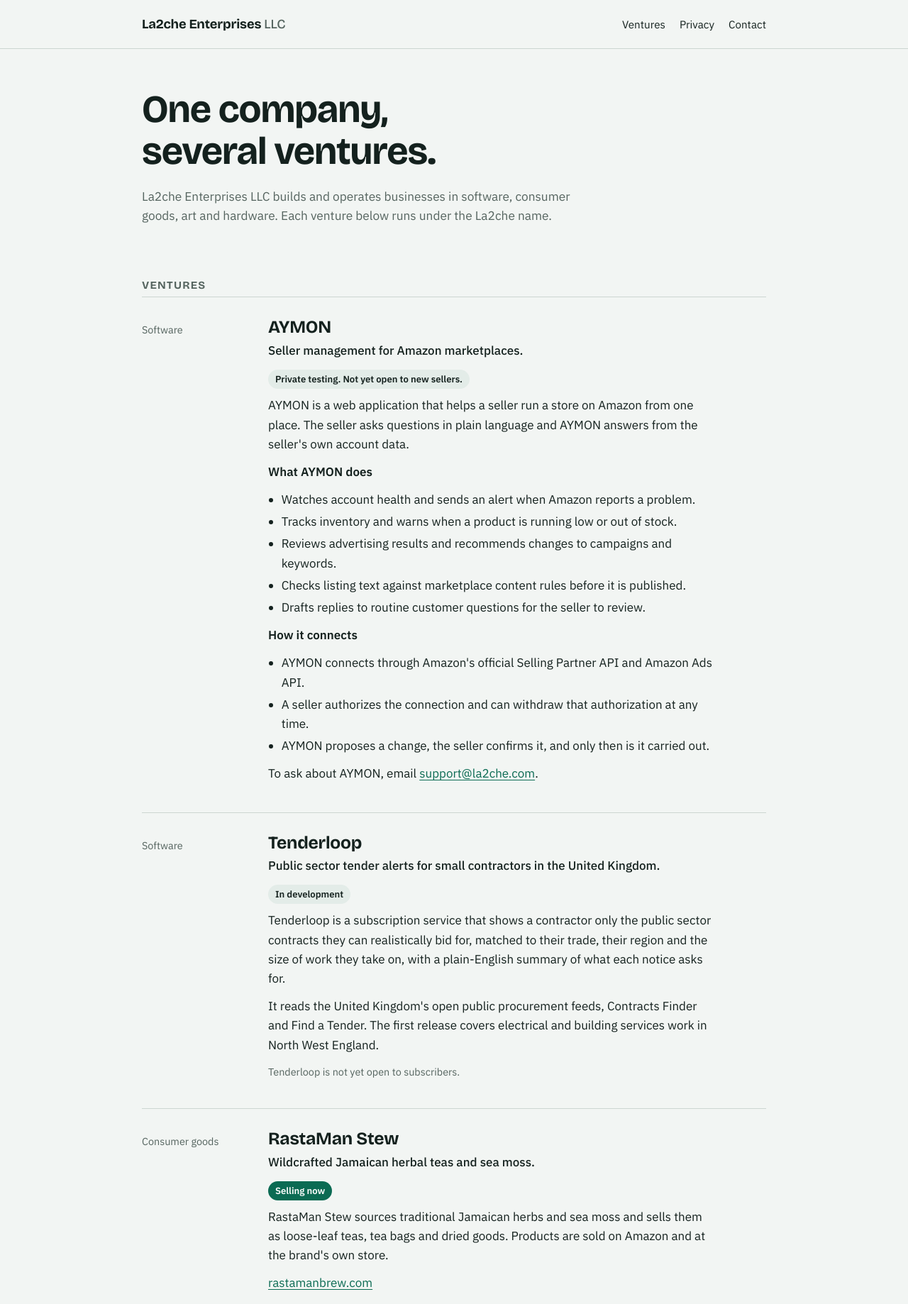
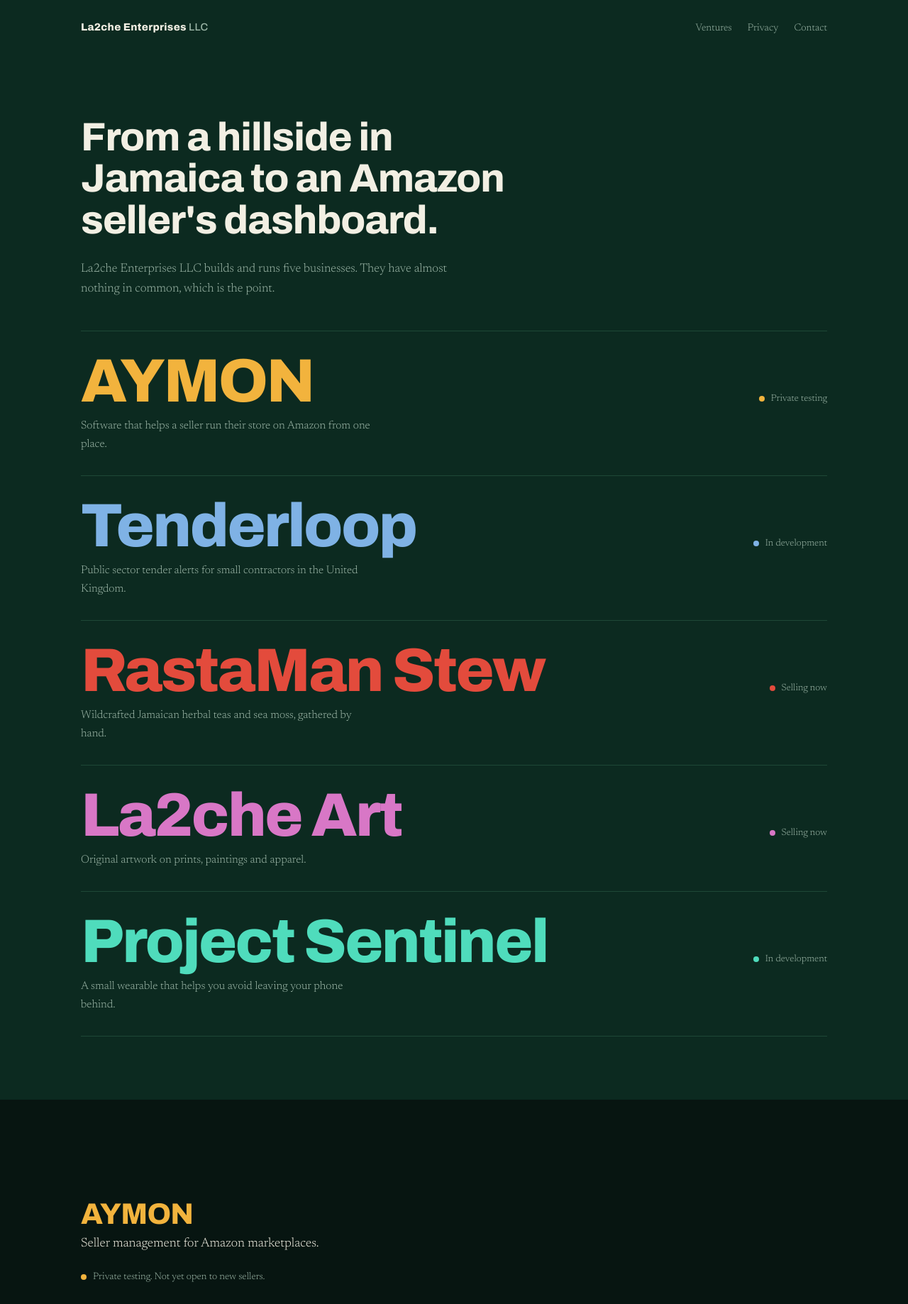
Before and after one commit to Vla2che/la2che-site, a plain HTML site: page index.html in a window 1280 px wide. Shown: the top 1838 px of the page at 71% size. Drawn offline with nearby package versions, Linux system fonts and the light colour scheme.

Commit message:
Redesign: chromatic index, one colour per venture
Deep bottle-green base with five jewel accents, one per venture, and
colour used nowhere else. Archivo at expanded width for venture names,
Newsreader serif for body. The venture list is both the hero and the
navigation; one arrival animation on load, nothing else moves.
Adds the la2cheart.com link. Privacy policy unchanged and complete.

Co-Authored-By: Claude Opus 5 <noreply@anthropic.com>
Claude-Session: https://claude.ai/code/session_015moXXdPYkGNG9kpbB9QvnC

```diff
--- a/index.html
+++ b/index.html
@@ -4,155 +4,225 @@
 <meta charset="utf-8">
 <meta name="viewport" content="width=device-width, initial-scale=1">
 <title>La2che Enterprises</title>
-<meta name="description" content="La2che Enterprises LLC builds and operates ventures in software, consumer goods, art and hardware.">
+<meta name="description" content="La2che Enterprises LLC builds and operates five businesses: herbal goods gathered in Jamaica, software for Amazon sellers and UK contractors, original artwork, and a hardware device in development.">
+<meta name="theme-color" content="#0C2A20">
 <link rel="preconnect" href="https://fonts.googleapis.com">
 <link rel="preconnect" href="https://fonts.gstatic.com" crossorigin>
-<link href="https://fonts.googleapis.com/css2?family=Bricolage+Grotesque:opsz,wght@12..96,500;12..96,700&family=IBM+Plex+Sans:wght@400;500;600&display=swap" rel="stylesheet">
+<link href="https://fonts.googleapis.com/css2?family=Archivo:wdth,wght@62..125,400..900&family=Newsreader:ital,opsz,wght@0,6..72,300..600;1,6..72,300..400&display=swap" rel="stylesheet">
 <style>
-/* Layout idea: a left-aligned company register. Each venture is a ledger row:
-   category in a narrow left column, name and description on the right. */
-:root {
-  --paper: #F2F5F3;
-  --surface: #FFFFFF;
-  --ink: #14211E;
-  --muted: #55645F;
-  --line: #CCD6D1;
-  --accent: #0B6B53;
-  --accent-ink: #FFFFFF;
-  --chip: #E3ECE8;
-  --font-display: "Bricolage Grotesque", "Trebuchet MS", "Segoe UI", sans-serif;
-  --font-body: "IBM Plex Sans", "Segoe UI", Helvetica, Arial, sans-serif;
-  color-scheme: light;
+/* La2che Enterprises — the chromatic index.
+   One company, five ventures that look nothing like each other.
+   Each venture owns a colour; colour appears nowhere else. */
+
+:root{
+  --base:#0C2A20;      /* deep bottle green, the page */
+  --ink:#071511;       /* deepest, for the quiet sections */
+  --raise:#113A2B;     /* a lifted plane */
+  --bone:#F2EFE3;      /* warm off-white, never pure white */
+  --dim:#9DB7A8;
+  --rule:#1E4836;
+
+  --aymon:#F2B33D;
+  --tender:#7FB2E5;
+  --stew:#E34B3C;
+  --art:#D877C6;
+  --sentinel:#4FDCBC;
+
+  --display:"Archivo","Helvetica Neue",Arial,sans-serif;
+  --body:"Newsreader",Georgia,"Times New Roman",serif;
+
+  --gutter:clamp(20px,5vw,64px);
+  --measure:62ch;
+  color-scheme:dark;
 }
-@media (prefers-color-scheme: dark) {
-  :root:not([data-theme="light"]) {
-    --paper: #0F1715;
-    --surface: #17211E;
-    --ink: #E9EFEC;
-    --muted: #9DACA6;
-    --line: #2C3A36;
-    --accent: #55C9A6;
-    --accent-ink: #0B1513;
-    --chip: #1F2C28;
-    color-scheme: dark;
+
+*{box-sizing:border-box}
+html{scroll-behavior:smooth}
+body{
+  margin:0;
+  background:var(--base);
+  color:var(--bone);
+  font-family:var(--body);
+  font-size:clamp(17px,1.05vw + 14px,20px);
+  font-weight:300;
+  line-height:1.65;
+  -webkit-font-smoothing:antialiased;
 }
+.wrap{max-width:1180px;margin:0 auto;padding-inline:var(--gutter)}
+.narrow{max-width:var(--measure)}
+
+a{color:inherit}
+a:focus-visible,summary:focus-visible{
+  outline:2px solid var(--bone);outline-offset:4px;border-radius:2px;
 }
-:root[data-theme="dark"] {
-  --paper: #0F1715;
-  --surface: #17211E;
-  --ink: #E9EFEC;
-  --muted: #9DACA6;
-  --line: #2C3A36;
-  --accent: #55C9A6;
-  --accent-ink: #0B1513;
-  --chip: #1F2C28;
-  color-scheme: dark;
+
+/* ---------- masthead ---------- */
+.masthead{padding:26px 0 0}
+.masthead .wrap{display:flex;flex-wrap:wrap;gap:12px 28px;align-items:baseline;justify-content:space-between}
+.wordmark{
+  font-family:var(--display);font-variation-settings:"wdth" 112,"wght" 800;
+  font-size:.92rem;letter-spacing:.02em;text-decoration:none;
 }
-* { box-sizing: border-box; }
-html { scroll-behavior: smooth; }
-@media (prefers-reduced-motion: reduce) { html { scroll-behavior: auto; } }
-body {
-  margin: 0;
-  background: var(--paper);
-  color: var(--ink);
-  font-family: var(--font-body);
-  font-size: 17px;
-  line-height: 1.6;
+.wordmark em{font-style:normal;color:var(--dim);font-variation-settings:"wdth" 100,"wght" 500}
+.masthead nav{display:flex;gap:22px;font-size:.88rem}
+.masthead nav a{color:var(--dim);text-decoration:none;padding:2px 0;border-bottom:1px solid transparent}
+.masthead nav a:hover{color:var(--bone);border-bottom-color:var(--rule)}
+
+/* ---------- opening ---------- */
+.opening{padding:clamp(48px,9vw,110px) 0 clamp(24px,4vw,44px)}
+.opening h1{
+  font-family:var(--display);
+  font-variation-settings:"wdth" 92,"wght" 760;
+  font-size:clamp(2rem,4.6vw,3.5rem);
+  line-height:1.04;letter-spacing:-.018em;
+  margin:0 0 26px;max-width:19ch;text-wrap:balance;
 }
-a { color: var(--accent); text-underline-offset: 3px; }
-a:focus-visible { outline: 2px solid var(--accent); outline-offset: 3px; border-radius: 2px; }
-.wrap { max-width: 920px; margin: 0 auto; padding: 0 20px; }
+.opening p{margin:0;max-width:54ch;color:var(--dim);font-size:1.06rem}
 
-header.site {
-  border-bottom: 1px solid var(--line);
+/* ---------- the index ---------- */
+.index{padding-bottom:clamp(40px,7vw,90px)}
+.index ol{list-style:none;margin:0;padding:0;border-top:1px solid var(--rule)}
+.index li{border-bottom:1px solid var(--rule)}
+
+.entry{
+  --hue:var(--bone);
+  display:grid;
+  grid-template-columns:1fr auto;
+  align-items:baseline;
+  gap:4px 28px;
+  padding:clamp(18px,2.6vw,30px) 0;
+  text-decoration:none;
+  transition:padding-inline .35s cubic-bezier(.2,.7,.3,1),background-color .35s;
 }
-header.site .wrap {
-  display: flex; flex-wrap: wrap; gap: 8px 24px;
-  align-items: baseline; justify-content: space-between;
-  padding-top: 18px; padding-bottom: 18px;
+.entry .name{
+  grid-column:1;
+  font-family:var(--display);
+  font-variation-settings:"wdth" 118,"wght" 820;
+  font-size:clamp(2.1rem,7.6vw,5.4rem);
+  line-height:.94;letter-spacing:-.03em;
+  color:var(--hue);
+  transition:font-variation-settings .35s cubic-bezier(.2,.7,.3,1);
 }
-.mark {
-  font-family: var(--font-display); font-weight: 700; font-size: 1.15rem;
-  letter-spacing: -0.01em; color: var(--ink); text-decoration: none;
+.entry .state{
+  grid-column:2;
+  font-size:.84rem;color:var(--dim);white-space:nowrap;
+  display:flex;align-items:center;gap:9px;
 }
-.mark span { color: var(--muted); font-weight: 500; }
-nav { display: flex; flex-wrap: wrap; gap: 4px 20px; font-size: 0.95rem; }
-nav a { color: var(--ink); text-decoration: none; padding: 4px 0; }
-nav a:hover { color: var(--accent); }
+.entry .state::before{
+  content:"";width:8px;height:8px;border-radius:50%;
+  background:var(--hue);flex:none;
+}
+.entry .blurb{
+  grid-column:1 / -1;
+  margin:6px 0 0;color:var(--dim);max-width:46ch;font-size:.98rem;
+}
+.entry:hover,.entry:focus-visible{
+  background:color-mix(in srgb,var(--hue) 9%,transparent);
+  padding-inline:clamp(10px,1.6vw,22px);
+}
+.entry:hover .name,.entry:focus-visible .name{font-variation-settings:"wdth" 125,"wght" 880}
+.entry:hover .blurb,.entry:focus-visible .blurb{color:var(--bone)}
 
-.intro { padding: 56px 0 44px; }
-.intro h1 {
-  font-family: var(--font-display); font-weight: 700;
-  font-size: clamp(2rem, 6.5vw, 3.4rem); line-height: 1.08;
-  letter-spacing: -0.02em; margin: 0 0 20px; max-width: 16ch;
-  text-wrap: balance;
+#e-aymon{--hue:var(--aymon)}
+#e-tenderloop{--hue:var(--tender)}
+#e-stew{--hue:var(--stew)}
+#e-art{--hue:var(--art)}
+#e-sentinel{--hue:var(--sentinel)}
+
+/* one orchestrated arrival, and only this */
+@media (prefers-reduced-motion:no-preference){
+  .index li{opacity:0;transform:translateY(14px);animation:rise .7s cubic-bezier(.2,.7,.3,1) forwards}
+  .index li:nth-child(1){animation-delay:.10s}
+  .index li:nth-child(2){animation-delay:.17s}
+  .index li:nth-child(3){animation-delay:.24s}
+  .index li:nth-child(4){animation-delay:.31s}
+  .index li:nth-child(5){animation-delay:.38s}
 }
-.intro p { max-width: 60ch; margin: 0; color: var(--muted); font-size: 1.08rem; }
+@keyframes rise{to{opacity:1;transform:none}}
 
-h2 {
-  font-family: var(--font-display); font-weight: 700;
-  font-size: 0.95rem; letter-spacing: 0.08em; text-transform: uppercase;
-  color: var(--muted); margin: 0 0 4px;
+/* ---------- venture detail ---------- */
+.ventures{background:var(--ink);padding:clamp(40px,6vw,80px) 0 clamp(20px,3vw,40px)}
+.venture{--hue:var(--bone);padding:clamp(34px,5vw,62px) 0;border-top:1px solid var(--rule)}
+.venture:first-of-type{border-top:0}
+.venture h2{
+  font-family:var(--display);
+  font-variation-settings:"wdth" 110,"wght" 800;
+  font-size:clamp(1.7rem,3.4vw,2.6rem);
+  line-height:1.06;letter-spacing:-.02em;
+  color:var(--hue);margin:0 0 6px;
 }
-section { padding: 28px 0 12px; }
+.venture .lede{margin:0 0 20px;font-size:1.12rem;max-width:48ch}
+.venture .state{display:flex;align-items:center;gap:9px;font-size:.86rem;color:var(--dim);margin:0 0 22px}
+.venture .state::before{content:"";width:8px;height:8px;border-radius:50%;background:var(--hue);flex:none}
+.venture p{margin:0 0 15px;max-width:var(--measure)}
+.venture .sub{font-family:var(--display);font-variation-settings:"wdth" 100,"wght" 650;font-size:.95rem;margin:26px 0 8px;color:var(--bone)}
+.venture ul{margin:0 0 15px;padding-left:1.15em;max-width:var(--measure)}
+.venture li{margin-bottom:7px}
+.venture li::marker{color:var(--hue)}
+.venture .note{color:var(--dim);font-size:.95rem;font-style:italic}
+.venture .out{
+  display:inline-block;margin-top:6px;color:var(--hue);
+  text-decoration:none;border-bottom:1px solid currentColor;padding-bottom:1px;
+  font-family:var(--display);font-variation-settings:"wdth" 100,"wght" 600;font-size:.95rem;
+}
+.venture .out:hover{background:color-mix(in srgb,var(--hue) 16%,transparent)}
 
-.venture {
-  display: grid; grid-template-columns: 150px 1fr; gap: 6px 28px;
-  padding: 28px 0; border-top: 1px solid var(--line);
+#aymon{--hue:var(--aymon)}
+#tenderloop{--hue:var(--tender)}
+#rastaman-stew{--hue:var(--stew)}
+#la2che-art{--hue:var(--art)}
+#sentinel{--hue:var(--sentinel)}
+
+/* ---------- contact ---------- */
+.contact{padding:clamp(56px,8vw,104px) 0}
+.contact h2{
+  font-family:var(--display);font-variation-settings:"wdth" 96,"wght" 780;
+  font-size:clamp(1.8rem,4vw,3rem);line-height:1.06;letter-spacing:-.02em;
+  margin:0 0 14px;max-width:18ch;text-wrap:balance;
 }
-.venture:last-child { border-bottom: 1px solid var(--line); }
-.kind { font-size: 0.9rem; color: var(--muted); padding-top: 6px; }
-.venture h3 {
-  font-family: var(--font-display); font-weight: 700;
-  font-size: 1.55rem; line-height: 1.2; letter-spacing: -0.01em;
-  margin: 0 0 4px; text-wrap: balance;
+.contact p{margin:0 0 30px;color:var(--dim);max-width:48ch}
+.lines{display:flex;flex-direction:column;gap:14px;align-items:flex-start}
+.lines a{
+  font-family:var(--display);font-variation-settings:"wdth" 104,"wght" 720;
+  font-size:clamp(1.25rem,3.4vw,2rem);letter-spacing:-.015em;
+  text-decoration:none;border-bottom:2px solid var(--rule);padding-bottom:3px;
+  transition:border-color .25s;word-break:break-word;
 }
-.tagline { font-weight: 500; margin: 0 0 10px; }
-.venture p { margin: 0 0 12px; max-width: 62ch; }
-.venture ul { margin: 0 0 12px; padding-left: 1.1em; max-width: 62ch; }
-.venture li { margin-bottom: 4px; }
-.status {
-  display: inline-block; font-size: 0.82rem; font-weight: 600;
-  background: var(--chip); color: var(--ink);
-  padding: 3px 10px; border-radius: 999px; margin-bottom: 10px;
+.lines a:hover{border-bottom-color:var(--bone)}
+
+/* ---------- privacy, deliberately quiet ---------- */
+.privacy{background:var(--ink);padding:clamp(40px,6vw,76px) 0;color:var(--dim)}
+.privacy h2{
+  font-family:var(--display);font-variation-settings:"wdth" 100,"wght" 700;
+  font-size:1.1rem;margin:0 0 4px;color:var(--bone);letter-spacing:-.01em;
 }
-.status.live { background: var(--accent); color: var(--accent-ink); }
-.sub { font-weight: 600; margin: 16px 0 6px; }
-.fine { font-size: 0.9rem; color: var(--muted); }
+.privacy .eff{margin:0 0 26px;font-size:.88rem}
+.privacy h3{
+  font-family:var(--display);font-variation-settings:"wdth" 100,"wght" 650;
+  font-size:.98rem;color:var(--bone);margin:24px 0 6px;
+}
+.privacy p,.privacy ul{font-size:.95rem;max-width:var(--measure);margin:0 0 11px}
+.privacy ul{padding-left:1.15em}
+.privacy li{margin-bottom:6px}
+.privacy strong{color:var(--bone);font-weight:600}
+.privacy a{color:var(--bone)}
 
-.panel {
-  background: var(--surface); border: 1px solid var(--line);
-  border-radius: 6px; padding: 24px; margin-top: 16px;
-}
-.panel p { margin: 0 0 10px; max-width: 62ch; }
-.panel p:last-child { margin-bottom: 0; }
-.policy h3 {
-  font-family: var(--font-display); font-weight: 700; font-size: 1.1rem;
-  margin: 22px 0 6px;
-}
-.policy ul { margin: 0 0 10px; padding-left: 1.1em; max-width: 62ch; }
-.policy li { margin-bottom: 6px; }
-.email { font-family: var(--font-display); font-weight: 700; font-size: 1.3rem; word-break: break-word; }
+/* ---------- footer ---------- */
+footer{padding:30px 0 56px;font-size:.84rem;color:var(--dim);border-top:1px solid var(--rule)}
+footer p{margin:0 0 7px;max-width:76ch}
 
-footer {
-  margin-top: 48px; border-top: 1px solid var(--line);
-  padding: 24px 0 40px; font-size: 0.88rem; color: var(--muted);
-}
-footer p { margin: 0 0 6px; max-width: 70ch; }
-
-@media (max-width: 600px) {
-  body { font-size: 16px; }
-  .intro { padding: 36px 0 28px; }
-  .venture { grid-template-columns: 1fr; padding: 22px 0; }
-  .kind { padding-top: 0; }
+@media (max-width:620px){
+  .entry{grid-template-columns:1fr}
+  .entry .state{grid-column:1;margin-top:8px}
+  .masthead nav{gap:16px}
 }
 </style>
 </head>
 <body>
 
-<header class="site">
+<header class="masthead">
   <div class="wrap">
-    <a class="mark" href="#top">La2che Enterprises <span>LLC</span></a>
+    <a class="wordmark" href="#top">La2che Enterprises <em>LLC</em></a>
     <nav aria-label="Sections">
       <a href="#ventures">Ventures</a>
       <a href="#privacy">Privacy</a>
@@ -161,23 +231,65 @@ footer p { margin: 0 0 6px; max-width: 70ch; }
   </div>
 </header>
 
-<main class="wrap" id="top">
+<main id="top">
 
-  <div class="intro">
-    <h1>One company, several ventures.</h1>
-    <p>La2che Enterprises LLC builds and operates businesses in software, consumer goods, art and hardware. Each venture below runs under the La2che name.</p>
+  <section class="opening">
+    <div class="wrap">
+      <h1>From a hillside in Jamaica to an Amazon seller's dashboard.</h1>
+      <p>La2che Enterprises LLC builds and runs five businesses. They have almost nothing in common, which is the point.</p>
     </div>
+  </section>
 
-  <section id="ventures">
-    <h2>Ventures</h2>
+  <section class="index" aria-label="The ventures">
+    <div class="wrap">
+      <ol>
+        <li>
+          <a class="entry" id="e-aymon" href="#aymon">
+            <span class="name">AYMON</span>
+            <span class="state">Private testing</span>
+            <span class="blurb">Software that helps a seller run their store on Amazon from one place.</span>
+          </a>
+        </li>
+        <li>
+          <a class="entry" id="e-tenderloop" href="#tenderloop">
+            <span class="name">Tenderloop</span>
+            <span class="state">In development</span>
+            <span class="blurb">Public sector tender alerts for small contractors in the United Kingdom.</span>
+          </a>
+        </li>
+        <li>
+          <a class="entry" id="e-stew" href="#rastaman-stew">
+            <span class="name">RastaMan Stew</span>
+            <span class="state">Selling now</span>
+            <span class="blurb">Wildcrafted Jamaican herbal teas and sea moss, gathered by hand.</span>
+          </a>
+        </li>
+        <li>
+          <a class="entry" id="e-art" href="#la2che-art">
+            <span class="name">La2che Art</span>
+            <span class="state">Selling now</span>
+            <span class="blurb">Original artwork on prints, paintings and apparel.</span>
+          </a>
+        </li>
+        <li>
+          <a class="entry" id="e-sentinel" href="#sentinel">
+            <span class="name">Project Sentinel</span>
+            <span class="state">In development</span>
+            <span class="blurb">A small wearable that helps you avoid leaving your phone behind.</span>
+          </a>
+        </li>
+      </ol>
+    </div>
+  </section>
+
+  <div class="ventures" id="ventures">
+    <div class="wrap">
 
       <article class="venture" id="aymon">
-      <div class="kind">Software</div>
-      <div>
-        <h3>AYMON</h3>
-        <p class="tagline">Seller management for Amazon marketplaces.</p>
-        <span class="status">Private testing. Not yet open to new sellers.</span>
-        <p>AYMON is a web application that helps a seller run a store on Amazon from one place. The seller asks questions in plain language and AYMON answers from the seller's own account data.</p>
+        <h2>AYMON</h2>
+        <p class="lede">Seller management for Amazon marketplaces.</p>
+        <p class="state">Private testing. Not yet open to new sellers.</p>
+        <p>AYMON is a web application that helps a seller run a store on Amazon from one place. The seller asks questions in plain language, and AYMON answers from the seller's own account data.</p>
         <p class="sub">What AYMON does</p>
         <ul>
           <li>Watches account health and sends an alert when Amazon reports a problem.</li>
@@ -192,59 +304,49 @@ footer p { margin: 0 0 6px; max-width: 70ch; }
           <li>A seller authorizes the connection and can withdraw that authorization at any time.</li>
           <li>AYMON proposes a change, the seller confirms it, and only then is it carried out.</li>
         </ul>
-        <p>To ask about AYMON, email <a href="mailto:support@la2che.com">support@la2che.com</a>.</p>
-      </div>
+        <a class="out" href="mailto:support@la2che.com">Ask about AYMON</a>
       </article>
 
       <article class="venture" id="tenderloop">
-      <div class="kind">Software</div>
-      <div>
-        <h3>Tenderloop</h3>
-        <p class="tagline">Public sector tender alerts for small contractors in the United Kingdom.</p>
-        <span class="status">In development</span>
-        <p>Tenderloop is a subscription service that shows a contractor only the public sector contracts they can realistically bid for, matched to their trade, their region and the size of work they take on, with a plain-English summary of what each notice asks for.</p>
+        <h2>Tenderloop</h2>
+        <p class="lede">Public sector tender alerts for small contractors in the United Kingdom.</p>
+        <p class="state">In development</p>
+        <p>Tenderloop shows a contractor only the public sector contracts they can realistically bid for, matched to their trade, their region and the size of work they take on, with a plain-English summary of what each notice asks for.</p>
         <p>It reads the United Kingdom's open public procurement feeds, Contracts Finder and Find a Tender. The first release covers electrical and building services work in North West England.</p>
-        <p class="fine">Tenderloop is not yet open to subscribers.</p>
-      </div>
+        <p class="note">Tenderloop is not yet open to subscribers.</p>
       </article>
 
       <article class="venture" id="rastaman-stew">
-      <div class="kind">Consumer goods</div>
-      <div>
-        <h3>RastaMan Stew</h3>
-        <p class="tagline">Wildcrafted Jamaican herbal teas and sea moss.</p>
-        <span class="status live">Selling now</span>
-        <p>RastaMan Stew sources traditional Jamaican herbs and sea moss and sells them as loose-leaf teas, tea bags and dried goods. Products are sold on Amazon and at the brand's own store.</p>
-        <p><a href="https://rastamanbrew.com">rastamanbrew.com</a></p>
-      </div>
+        <h2>RastaMan Stew</h2>
+        <p class="lede">Wildcrafted Jamaican herbal teas and sea moss.</p>
+        <p class="state">Selling now</p>
+        <p>RastaMan Stew sources traditional Jamaican herbs and sea moss and sells them as loose-leaf teas, tea bags and dried goods. The herbs are gathered by hand on the island. Products are sold on Amazon and at the brand's own store.</p>
+        <a class="out" href="https://rastamanbrew.com">rastamanbrew.com</a>
       </article>
 
       <article class="venture" id="la2che-art">
-      <div class="kind">Art</div>
-      <div>
-        <h3>La2che Art</h3>
-        <p class="tagline">Original artwork on prints, paintings and apparel.</p>
-        <span class="status live">Selling now</span>
+        <h2>La2che Art</h2>
+        <p class="lede">Original artwork on prints, paintings and apparel.</p>
+        <p class="state">Selling now</p>
         <p>La2che Art sells original artwork as prints and paintings, and on t-shirts made to order.</p>
-      </div>
+        <a class="out" href="https://la2cheart.com">la2cheart.com</a>
       </article>
 
       <article class="venture" id="sentinel">
-      <div class="kind">Hardware</div>
-      <div>
-        <h3>Project Sentinel</h3>
-        <p class="tagline">A small wearable that helps you avoid leaving your phone behind.</p>
-        <span class="status">In development</span>
+        <h2>Project Sentinel</h2>
+        <p class="lede">A small wearable that helps you avoid leaving your phone behind.</p>
+        <p class="state">In development</p>
         <p>Project Sentinel is a compact Bluetooth device with a companion phone app. It is in the industrial-design and engineering-documentation phase, and we are preparing to engage contract manufacturers.</p>
-        <p class="fine">Project Sentinel is a working name. No product is available for sale or pre-order.</p>
+        <p class="note">Project Sentinel is a working name. No product is available for sale or pre-order.</p>
+      </article>
+
     </div>
-    </article>
-  </section>
+  </div>
 
-  <section id="privacy">
+  <section class="privacy" id="privacy">
+    <div class="wrap">
       <h2>Privacy policy</h2>
-    <div class="panel policy">
-      <p class="fine">Effective November 9, 2026. This policy covers this website and the AYMON application, both operated by La2che Enterprises LLC.</p>
+      <p class="eff">Effective November 9, 2026. This policy covers this website and the AYMON application, both operated by La2che Enterprises LLC.</p>
 
       <h3>This website</h3>
       <p>This website has no forms, accounts or advertising trackers. Our hosting provider may record standard technical details of a visit, such as IP address and browser type, to keep the site running and secure. If you email us, we use your address and message only to reply.</p>
@@ -285,12 +387,14 @@ footer p { margin: 0 0 6px; max-width: 70ch; }
     </div>
   </section>
 
-  <section id="contact">
-    <h2>Contact</h2>
-    <div class="panel">
-      <p>For any venture, reach us by email or phone.</p>
-      <p class="email"><a href="mailto:support@la2che.com">support@la2che.com</a></p>
-      <p class="email"><a href="tel:+13056978928">(305) 697-8928</a></p>
+  <section class="contact" id="contact">
+    <div class="wrap">
+      <h2>Whichever venture brought you here, this reaches us.</h2>
+      <p>One inbox, one number, for all five.</p>
+      <div class="lines">
+        <a href="mailto:support@la2che.com">support@la2che.com</a>
+        <a href="tel:+13056978928">(305) 697-8928</a>
+      </div>
     </div>
   </section>
 
```
Lines whose indentation alone changed are shown as unchanged.
